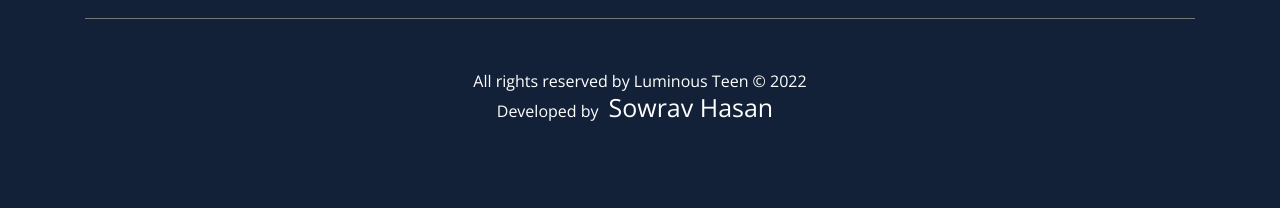
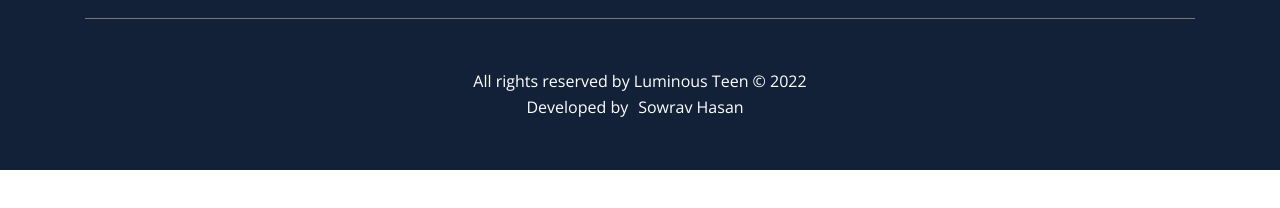
Before and after one commit to sowravhasan/Luminous-Teen, a plain HTML site: page thrive/thrive.html in a window 1280 px wide. Shown: the part 5419-5627 px from the top of the page. After the commit the page ends 5589 px from the top, so only its background shows below. Drawn offline with nearby package versions, Linux system fonts and the light colour scheme.

Commit message:
Fixed All

```diff
--- a/thrive/assets/css/responsive.css
+++ b/thrive/assets/css/responsive.css
@@ -48,9 +48,6 @@
 		position: absolute;
 		top: 41px;
 		left: 169px;
-	}
-	a.developer {
-		font-size: 16px;
 	}
 }
 @media(max-width:768px){
--- a/thrive/assets/css/style.css
+++ b/thrive/assets/css/style.css
@@ -609,4 +609,8 @@ ul.timeline-list li:before {
 	padding:0 10px;
 	margin-bottom: 40px;
 }
+a.developer {
+	font-size: 16px;
+	margin-bottom: -30px;
+}
   /*  footer area end*/
```
